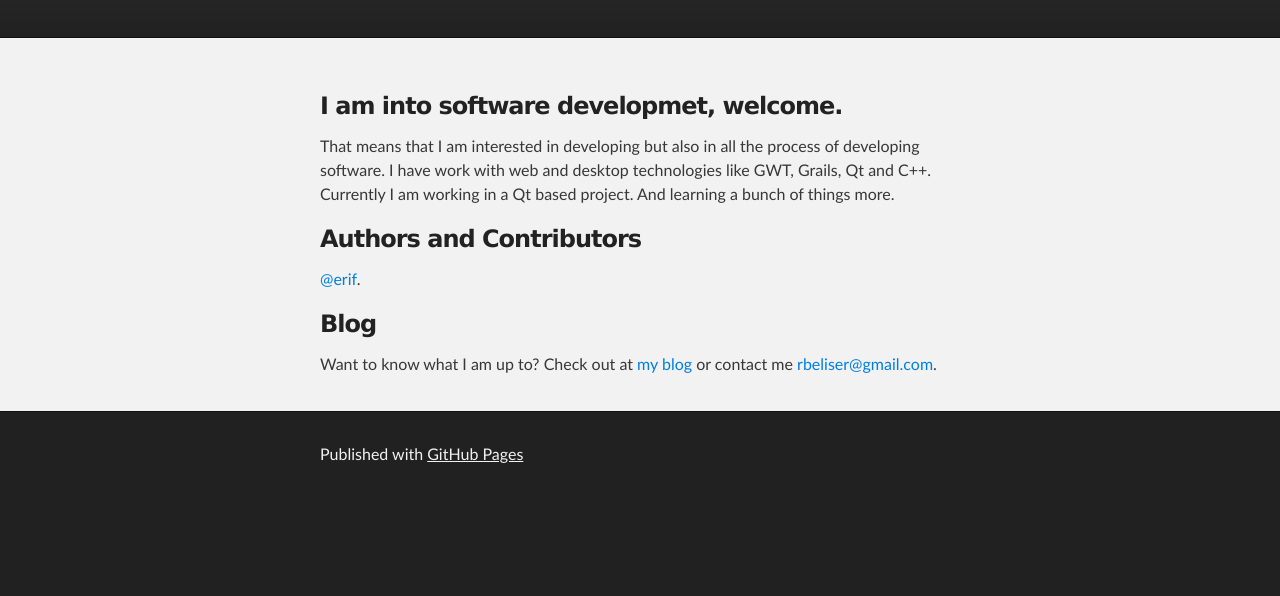
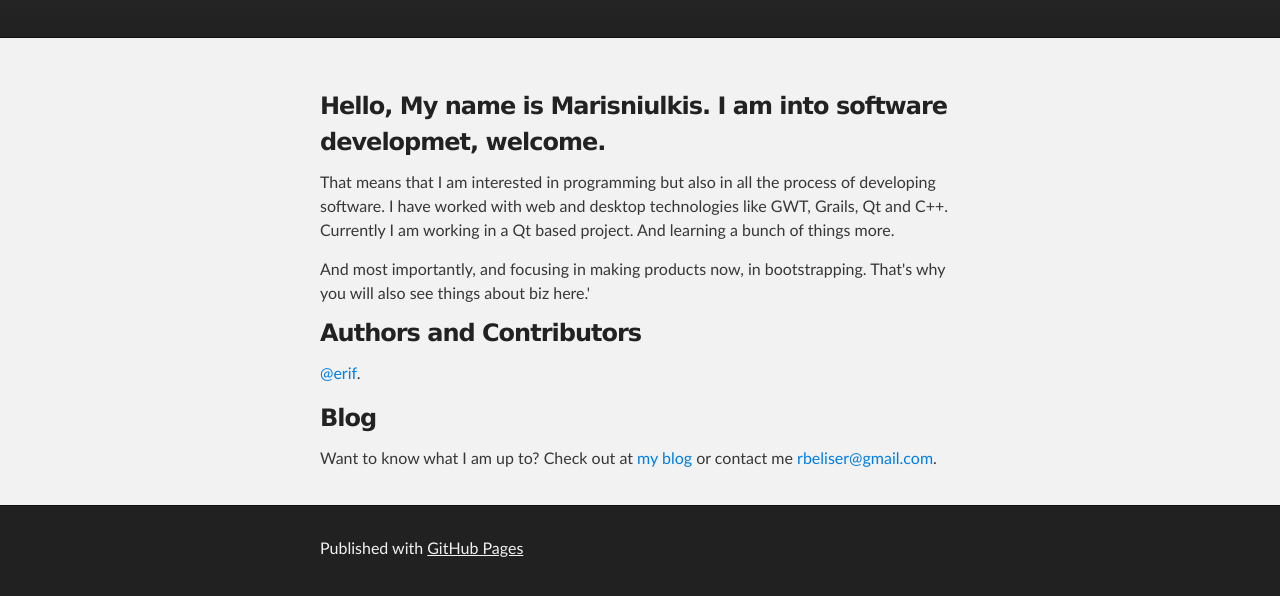
Before and after one commit to erif/erif.github.io, a plain HTML site: page index.html in a window 1280 px wide. Shown: the part 172-768 px from the top of the page. Drawn offline with Linux system fonts and the light colour scheme.

Commit message:
Update index.html

```diff
--- a/index.html
+++ b/index.html
@@ -5,10 +5,12 @@
     <meta charset='utf-8' />
     <meta http-equiv="X-UA-Compatible" content="chrome=1" />
     <meta name="description" content="Erif.github.io : Let´s live it through code" />
+    <meta name="viewport" content="width=device-width, initial-scale=1, maximum-scale=1">
+
 
     <link rel="stylesheet" type="text/css" media="screen" href="stylesheets/stylesheet.css">
 
-    <title>Erif.github.io</title>
+    <title>Marisniulkis Lescaille Cos</title>
   </head>
 
   <body>
@@ -28,10 +30,10 @@
     <div id="main_content_wrap" class="outer">
       <section id="main_content" class="inner">
         <h3>
-<a name="i-am-into-software-developmet-welcome" class="anchor" href="#i-am-into-software-developmet-welcome"><span class="octicon octicon-link"></span></a>I am into software developmet, welcome.</h3>
+<a name="i-am-into-software-developmet-welcome" class="anchor" href="#i-am-into-software-developmet-welcome"><span class="octicon octicon-link"></span></a>Hello, My name is Marisniulkis. I am into software developmet, welcome.</h3>
 
-<p>That means that I am interested in developing but also in all the process of developing software. I have work with web and desktop technologies like GWT, Grails, Qt and C++. Currently I am working in a Qt based project. And learning a bunch of things more. </p>
-
+<p>That means that I am interested in programming but also in all the process of developing software. I have worked with web and desktop technologies like GWT, Grails, Qt and C++. Currently I am working in a Qt based project. And learning a bunch of things more. </p>
+And most importantly, and focusing in making products now, in bootstrapping. That's why you will also see things about biz here.'
 <h3>
 <a name="authors-and-contributors" class="anchor" href="#authors-and-contributors"><span class="octicon octicon-link"></span></a>Authors and Contributors</h3>
 
```
